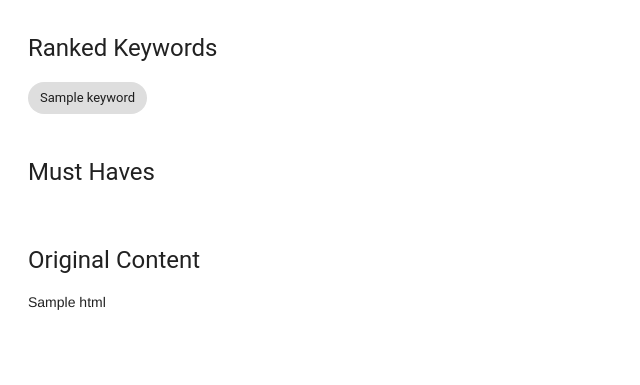
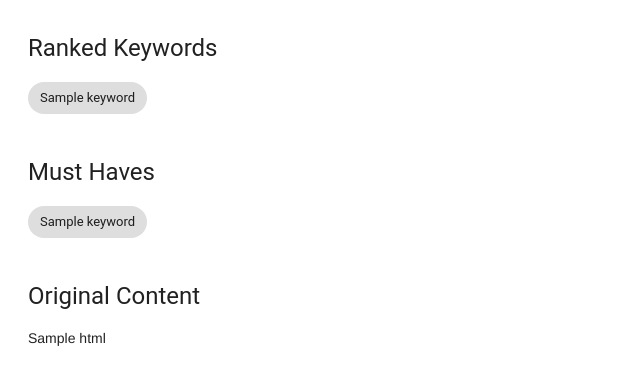
Before and after one commit to tinytinydev/LinkedInJobsScraper, a Flask app: template app/templates/xtracted.html in a window 1280 px wide. Shown: the top 385 px of the page, without its empty margins (0-640 px from the left). Run offline with Flask 2, Linux system fonts and the light colour scheme; the template is opened without the code that fills it: most values are stand-ins (such as "Sample title", 1, 10 or a date in 2020).

Commit message:
Display all content properly on Xtract Page

```diff
--- a/app/routes.py
+++ b/app/routes.py
@@ -23,16 +23,12 @@ def keyword_form():
     source_path = request.form['url']
     print("URL: " + source_path)
     xtracted_info = extract_info(source_path)
-    print(xtracted_info["screenshot"])
+
     return render_template('xtracted.html', title='Xtracted',keywords= xtracted_info["keywords"],must=xtracted_info["must"],html=xtracted_info["html"])
 
 def extract_info(source_path):
 
-    DRIVER = 'chromedriver'
-    driver = webdriver.Chrome(DRIVER)
-    driver.get('source_path')
-    screenshot = driver.save_screenshot('screen_grab.png')
-    driver.quit()
+
 
     page = requests.get(source_path)
     page_content = page.content
@@ -63,6 +59,9 @@ def extract_info(source_path):
                 content += child + '\n'
 
     original_content = content
+
+    original_content = original_content.replace("\n","</br>")
+
     content = content.lower()
 
     word_arr = content.split(" ")
@@ -77,7 +76,7 @@ def extract_info(source_path):
         filtered_str += word + " "
 
 
-    return {"keywords": get_keywords(filtered_str),"must": get_musthave(filtered_str),"html":original_content,"screenshot":screenshot} # To get keyword phrases ranked highest to lowest.
+    return {"keywords": get_keywords(filtered_str),"must": get_musthave(filtered_str),"html":original_content} # To get keyword phrases ranked highest to lowest.
 
 def get_keywords(content):
     keywords = []
@@ -95,7 +94,7 @@ def get_keywords(content):
 
 def get_musthave(content):
 
-    must_keywords = ["must", "strong", "required","have","preferred"]
+    must_keywords = ["must", "strong", "required","have","preferred","least"]
     must_content = []
 
     sentences = []
--- a/app/templates/xtracted.html
+++ b/app/templates/xtracted.html
@@ -28,7 +28,11 @@
                 <div class="mdl-grid">
                         <h4>Must Haves</h3><br>
                         <div class="viewBox">
-
+                            {%for keyword in must%}
+                            <span class="mdl-chip">
+                                <span class="mdl-chip__text">{{keyword}}</span>
+                            </span>
+                        {%endfor%}
                         </div>
                 </div>
 
@@ -36,7 +40,7 @@
 
                     <h4>Original Content</h4>
                     <div class="viewBox">
-                        {{html}}
+                        {{html|safe}}
                     </div>
 
                     </div>
```
